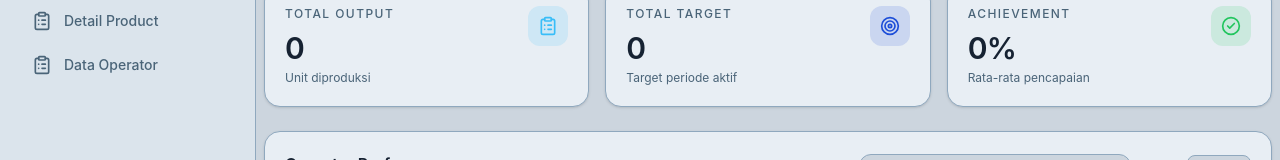
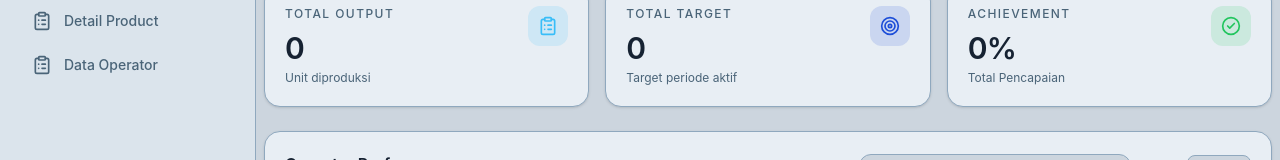
Before and after one commit to IndraYukki/production-monitoring-system, a React (Vite) app in the folder frontend/: page /operator-summary in a window 1280 px wide. Shown: the part 257-417 px from the top of the page. Built offline with nearby package versions, Linux system fonts and the light colour scheme; no server answers.

Commit message:
memperbaiki bug Rata-rata

```diff
--- a/frontend/src/components/summaryOperator/SummaryCards.jsx
+++ b/frontend/src/components/summaryOperator/SummaryCards.jsx
@@ -47,7 +47,7 @@ export default function SummaryCards({ cardsData, loading }) {
       <StatCard
         label="Achievement"
         value={loading ? '...' : `${cardsData?.totalAchieve ?? 0}%`}
-        detail="Rata-rata pencapaian"
+        detail="Total Pencapaian"
         icon={CheckCircle2}
         tone="green"
       />
```
